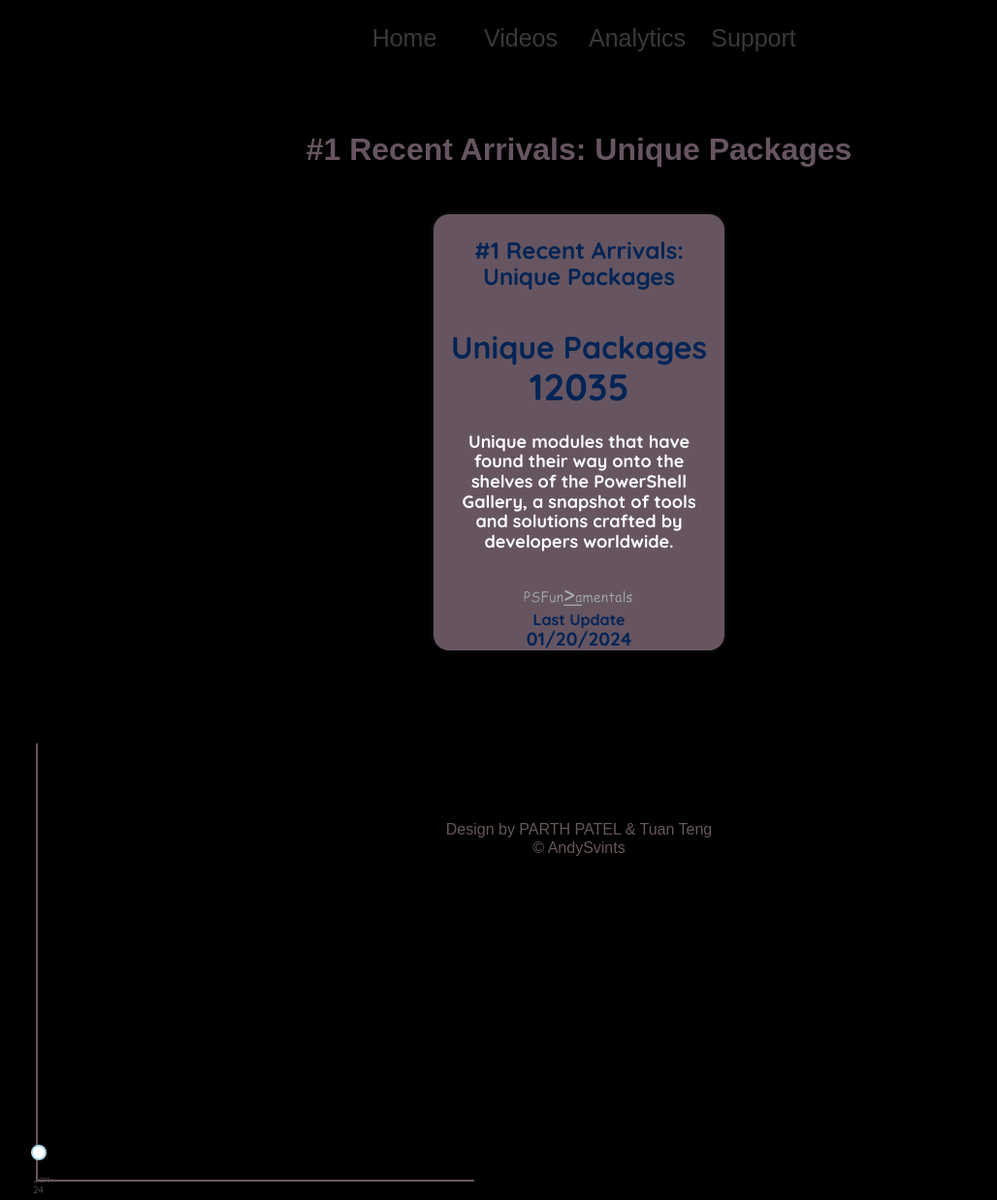
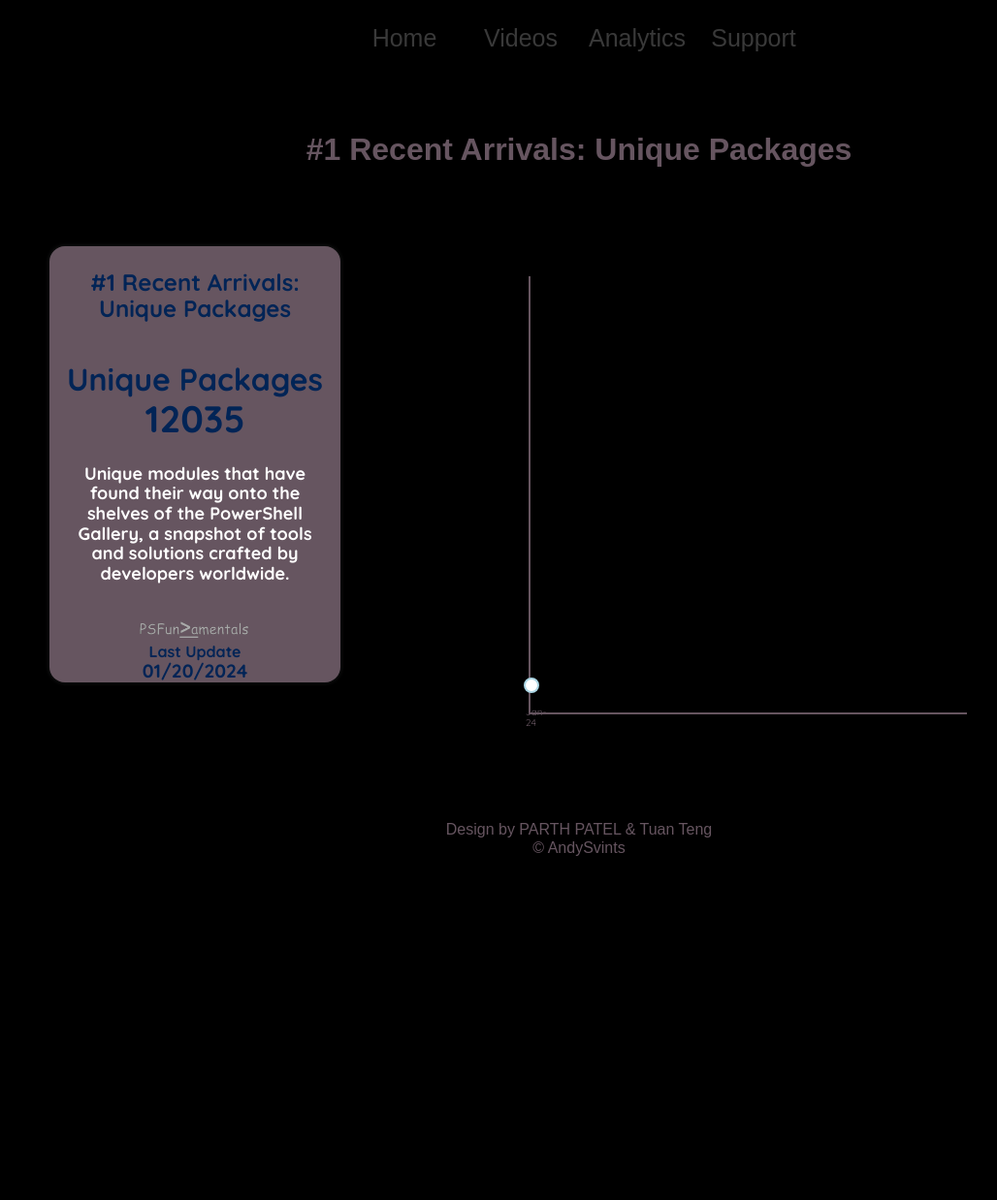
Before and after one commit to andysvints/PowerShellFundamentals, a Jekyll site: the page built from _posts/2024-02-14-recent-arrivals.html, in a window 1280 px wide. Shown: the whole page at 97% size, without its empty margins (43-1071 px from the left). Built offline with Jekyll 4.4.1, drawn with Linux system fonts in a browser that asks for light colours; nearby versions of some CDN libraries; after the commit the page ends 900 px from its top, so only the background shows below that.

Commit message:
add style to post

```diff
--- a/_posts/2024-02-14-recent-arrivals.html
+++ b/_posts/2024-02-14-recent-arrivals.html
@@ -2,7 +2,7 @@
 layout: post
 title:  "#1 Recent Arrivals: Unique Packages"
 ---
-<div >
+<div class="post">
     <div class="container">
         <div class="items" style="animation-play-state:paused;">
             <div class="item">
--- a/assets/css/style.css
+++ b/assets/css/style.css
@@ -276,3 +276,9 @@
   transform-origin: left bottom;
   width: calc(var(--hypotenuse) * 1px);
 }
+
+.post{
+  display: grid;
+  grid-template-columns: 1fr 1fr;
+  grid-gap: 20px;
+}
```
